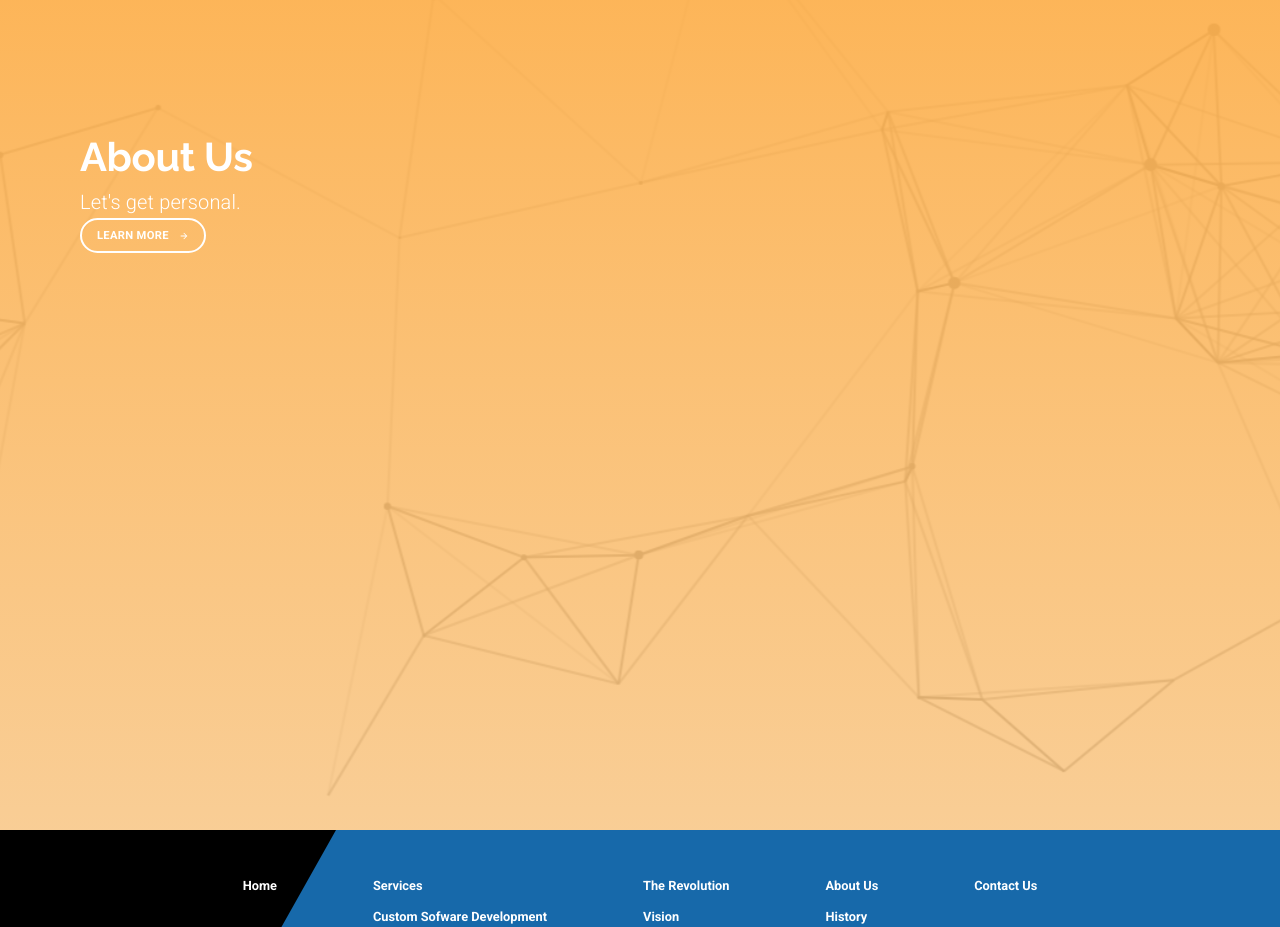
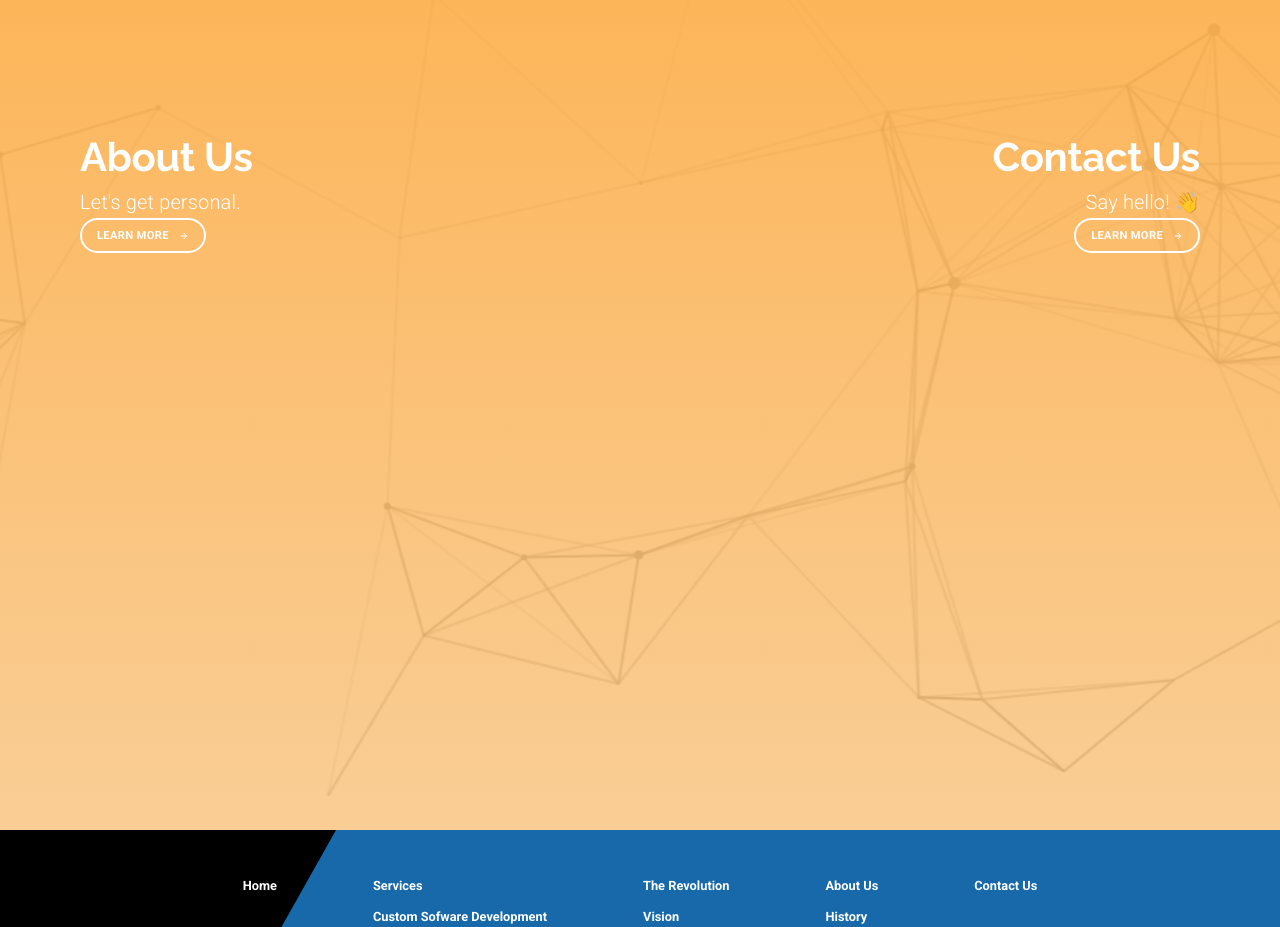
Before and after one commit to samandar-boymurodov/Arc-Development, a React (Create React App) app: page / in a window 1280 px wide. Shown: the part 4100-5027 px from the top of the page. Built offline with nearby package versions, Linux system fonts and the light colour scheme.

Commit message:
info block

```diff
--- a/src/components/LandingPage.js
+++ b/src/components/LandingPage.js
@@ -122,6 +122,7 @@
     const classes = useStyles()
     const theme = useTheme()
     const matches = useMediaQuery(theme.breakpoints.down("sm"))
+    const matchesXS = useMediaQuery(theme.breakpoints.down("xs"))
 
     return(
         <Grid
@@ -325,7 +326,12 @@
                 <Grid container direction="row"
                 style={{height: "80rem"}}
                 alignItems="center">
-                    <Grid item style={{position: "absolute", marginLeft: "5rem" }}>
+                    <Grid container
+                        direction={matchesXS ? "column" : "row"}
+                        spacing={matchesXS ? 10 : 0}
+                        style={{position: "absolute"}}>
+                        <Grid sm item style={{marginLeft: matchesXS ? "0rem" : "5rem",
+                            textAlign: matchesXS ? "center" : "left"}}>
                             <Grid container direction="column">
                                 <Grid item>
                                     <Typography variant="h2" style={{color: "white"}}>
@@ -352,6 +358,34 @@
                                 </Grid>
                             </Grid>
                         </Grid>
+                        <Grid sm item style={{marginRight: matchesXS ? "0rem" : "5rem", textAlign: matchesXS ? "center" : "right" }}>
+                            <Grid container direction="column">
+                                <Grid item>
+                                    <Typography variant="h2" style={{color: "white"}}>
+                                        Contact Us
+                                    </Typography>
+                                    <Typography variant="subtitle2">
+                                        Say hello! 👋
+                                    </Typography>
+                                </Grid>
+                                <Grid item>
+                                    <Button
+                                        variant="outlined"
+                                        className={classes.learnButton}
+                                        style={{
+                                            color: "white",
+                                            borderColor: "white"
+                                        }}>
+                                        <span style={{marginRight: 10}}>Learn more</span>
+                                        <ButtonArrow
+                                            height={10}
+                                            width={10}
+                                            fill="white" />
+                                    </Button>
+                                </Grid>
+                            </Grid>
+                        </Grid>
+                    </Grid>
                     <div className={classes.infoBlockImg}></div>
                 </Grid>
             </Grid>
```
Lines whose indentation alone changed are shown as unchanged.
